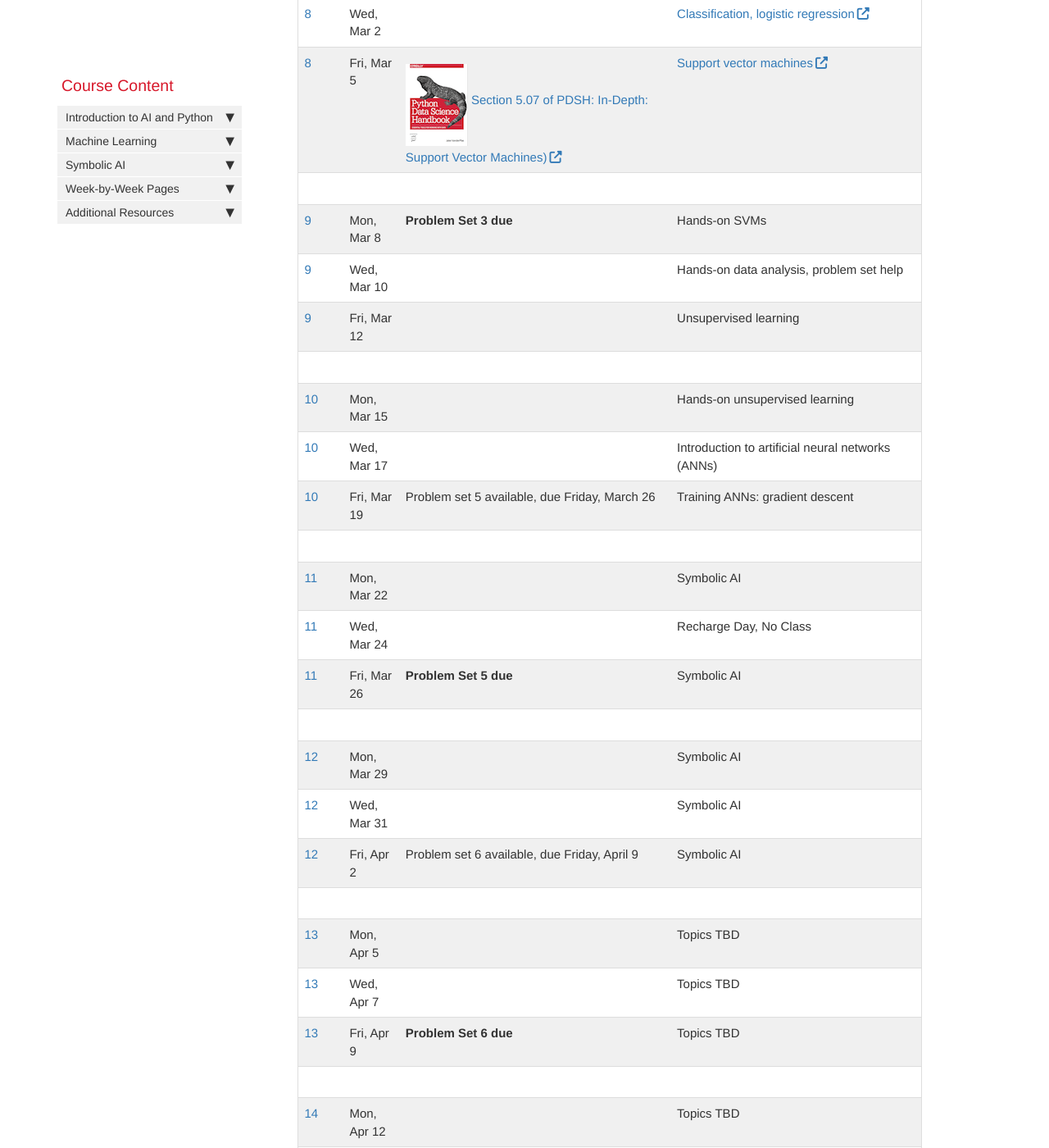
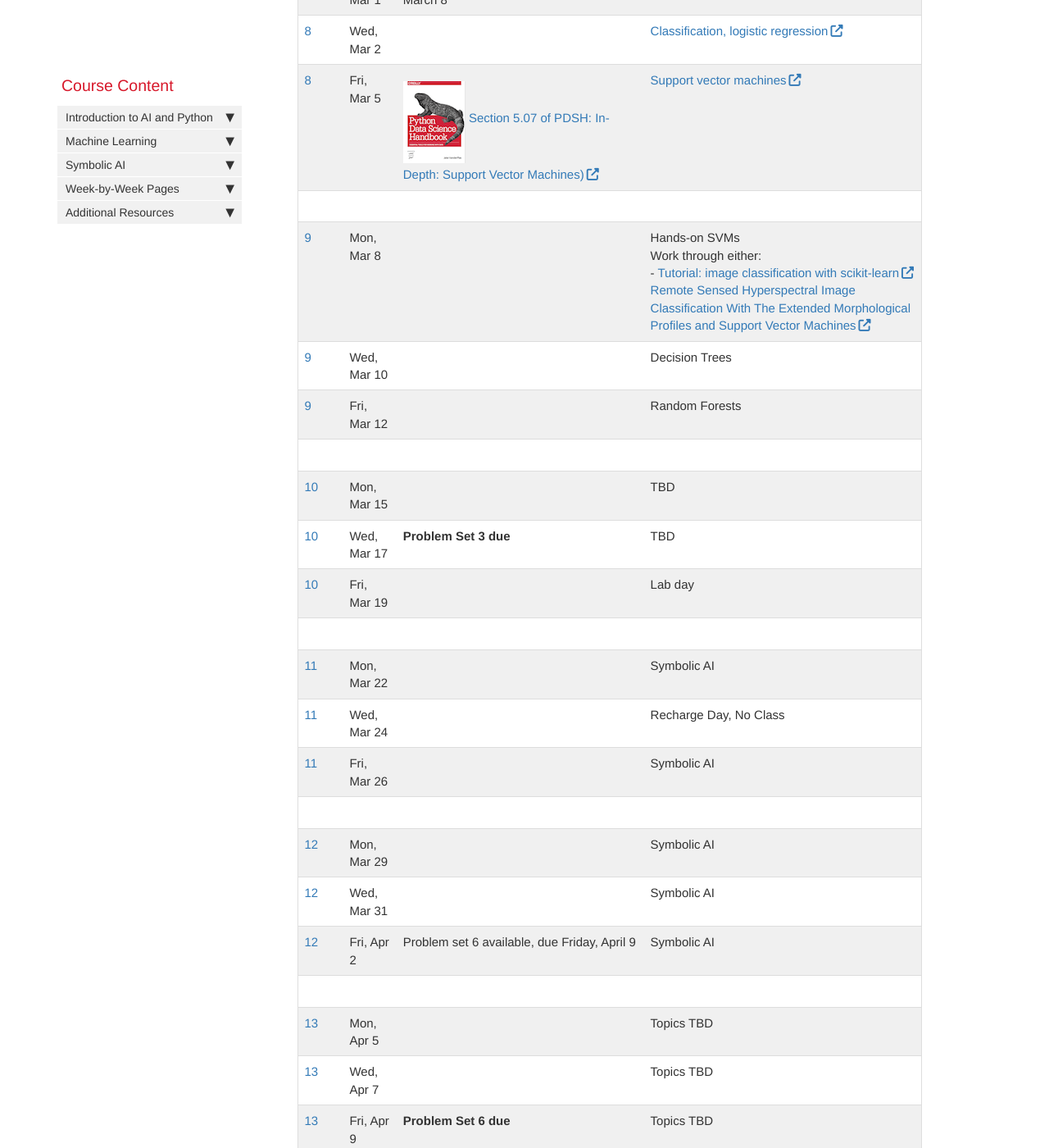
Before and after one commit to AIBiology/aibiology.github.io, a Jekyll site: the page built from index.md, in a window 1280 px wide and 1400 px high, scrolled down 5184 px. Shown: the whole window at 82% size. Built offline with Jekyll 4.4.1, drawn with Linux system fonts in a browser that asks for light colours; nearby versions of some CDN libraries; comment, search, counter and statistics services are not loaded.

Commit message:
update schedule

```diff
--- a/index.md
+++ b/index.md
@@ -121,17 +121,17 @@ Week | Date | Reading/Assignment |Topic |
 [8](Week_08.html) | Wed, Mar 2 |  | [Classification, logistic regression](https://github.com/AIBiology/Jupyter_Content/blob/main/Classification.ipynb)
 [8](Week_08.html) | Fri, Mar 5 | [![PDHS Image](images/PDSH-cover-small.png) Section 5.07 of PDSH: In-Depth: Support Vector Machines)](https://jakevdp.github.io/PythonDataScienceHandbook/05.07-support-vector-machines.html) | [Support vector machines](https://github.com/AIBiology/Jupyter_Content/blob/main/SupportVectorMachines.ipynb)
 |||
-[9](Week_09.html) | Mon, Mar 8 | **Problem Set 3 due** | Hands-on SVMs
-[9](Week_09.html) | Wed, Mar 10 |  | Hands-on data analysis, problem set help
-[9](Week_09.html) | Fri, Mar 12 |  | Unsupervised learning
+[9](Week_09.html) | Mon, Mar 8 | | Hands-on SVMs<br>Work through either: <br>- [Tutorial: image classification with scikit-learn](https://kapernikov.com/tutorial-image-classification-with-scikit-learn/)<br>[Remote Sensed Hyperspectral Image Classification With The Extended Morphological Profiles and Support Vector Machines](https://github.com/andreybicalho/ExtendedMorphologicalProfiles)
+[9](Week_09.html) | Wed, Mar 10 |  | Decision Trees
+[9](Week_09.html) | Fri, Mar 12 |  | Random Forests
 |||
-[10](Week_10.html) | Mon, Mar 15 |  | Hands-on unsupervised learning
-[10](Week_10.html) | Wed, Mar 17 |  | Introduction to artificial neural networks (ANNs)
-[10](Week_10.html) | Fri, Mar 19 |  Problem set 5 available, due {{site.ps_5_due}} | Training ANNs: gradient descent
+[10](Week_10.html) | Mon, Mar 15 |  | TBD
+[10](Week_10.html) | Wed, Mar 17 | **Problem Set 3 due**  | TBD
+[10](Week_10.html) | Fri, Mar 19 |  | Lab day
 |||
 [11](Week_11.html) | Mon, Mar 22 |  | Symbolic AI
 [11](Week_11.html) | Wed, Mar 24 |  | Recharge Day, No Class
-[11](Week_11.html) | Fri, Mar 26 | **Problem Set 5 due** | Symbolic AI
+[11](Week_11.html) | Fri, Mar 26 || Symbolic AI
 |||
 [12](Week_12.html) | Mon, Mar 29 |  | Symbolic AI
 [12](Week_12.html) | Wed, Mar 31 |  | Symbolic AI
```
